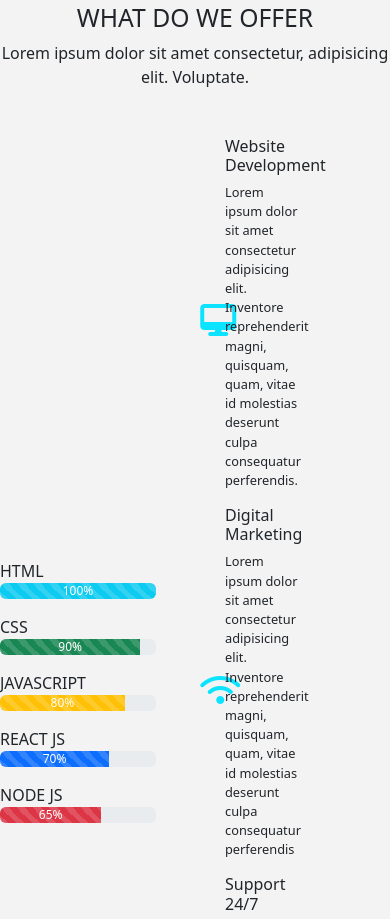
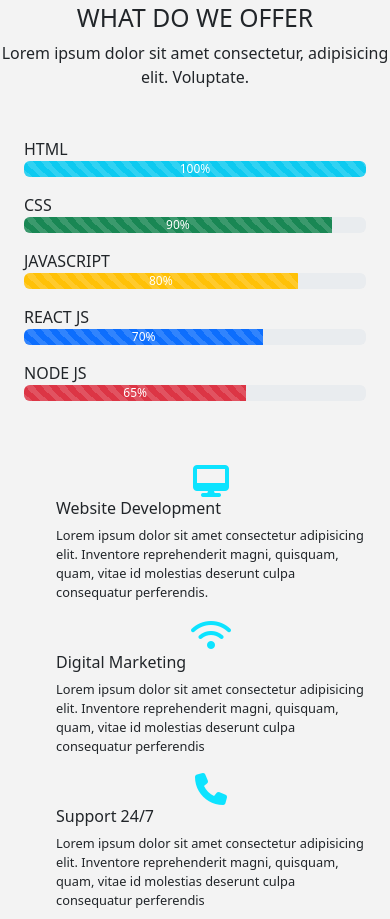
Before and after one commit to Niranjani-Mahavir/Responsive-Site, a plain HTML site: page index.html in a window 390 px wide. Shown: the part 1813-2732 px from the top of the page. Drawn offline with nearby package versions, Linux system fonts and the light colour scheme.

Commit message:
ADD section-3 with responsive

```diff
--- a/index.html
+++ b/index.html
@@ -104,10 +104,9 @@
                 <h2>what do we offer</h2>
                 <p>Lorem ipsum dolor sit amet consectetur, adipisicing elit. Voluptate.</p>
 
-                <div
-                    class="offer-section d-flex flex-row .flex-sm-column .flex-md-row justify-content-md-evenly justify-content-sm-center align-items-center">
+                <div class="row row-cols-sm-1 row-cols-lg-2 container mx-auto">
 
-                    <div class="left-box mb-sm-2">
+                    <div class="col-12 col-lg-6 left-box">
                         <p>html</p>
                         <div class="progress" role="progressbar" aria-label="Animated striped example"
                             aria-valuenow="100" aria-valuemin="0" aria-valuemax="100">
@@ -146,36 +145,36 @@
 
                     </div>
 
-                    <div class="right-box">
+                    <div class="col-12 mt-5 col-lg-6 right-box">
 
                         <ul>
-                            <li class="row">
-                                <div class="col-2">
+                            <li class="row row-cols-md-2">
+                                <div class="col-12 col-md-2">
                                     <a href="#"><i class="fa fa-desktop"></i></a>
                                 </div>
-                                <div class="col-8">
+                                <div class="col-12 col-md-8">
                                     <h3>Website Development</h3>
                                     <p>Lorem ipsum dolor sit amet consectetur adipisicing elit. Inventore reprehenderit
                                         magni, quisquam, quam, vitae id molestias deserunt culpa consequatur
                                         perferendis.</p>
                                 </div>
                             </li>
-                            <li class="row">
-                                <div class="col-2">
+                            <li class="row row-cols-md-2">
+                                <div class="col-12 col-md-2">
                                     <a href="#"><i class="fa fa-wifi"></i></a>
                                 </div>
-                                <div class="col-8">
+                                <div class="col-12 col-md-8">
                                     <h3>Digital Marketing</h3>
                                     <p>Lorem ipsum dolor sit amet consectetur adipisicing elit. Inventore reprehenderit
                                         magni, quisquam, quam, vitae id molestias deserunt culpa consequatur perferendis
                                     </p>
                                 </div>
                             </li>
-                            <li class="row">
-                                <div class="col-2">
+                            <li class="row row-cols-md-2">
+                                <div class="col-12 col-md-2">
                                     <a href="#"><i class="fa fa-phone"></i></a>
                                 </div>
-                                <div class="col-8">
+                                <div class="col-12 col-md-8">
                                     <h3>Support 24/7</h3>
                                     <p>Lorem ipsum dolor sit amet consectetur adipisicing elit. Inventore reprehenderit
                                         magni, quisquam, quam, vitae id molestias deserunt culpa consequatur perferendis
@@ -187,11 +186,7 @@
                     </div>
                 </div>
 
-
-
             </div>
-
-
 
         </secion>
 
@@ -562,7 +557,7 @@
         <section class="footer-content">
 
             <div class="container">
-                <div class="row rows row-cols-sm-1 row-cols-lg-2 row-cols-xl-3">
+                <div class="row row-cols-sm-1 row-cols-lg-2 row-cols-xl-3">
                     <div class="col-12">
 
                         <h5>About technical</h5>
@@ -599,7 +594,8 @@
                 </div>
             </div>
 
-            <p class="text-center copyright">Copyright &copy; 2019 All rights reserved | This template is made for practice.</p>
+            <p class="text-center copyright">Copyright &copy; 2019 All rights reserved | This template is made for
+                practice.</p>
 
         </section>
 
--- a/style.css
+++ b/style.css
@@ -11,6 +11,7 @@ a:hover {
 
 li {
     list-style: none;
+    list-style-position: outside;
 }
 
 
@@ -126,26 +127,24 @@ li {
     text-align: center;
 }
 
-.third-section .left-box p {
-    margin-bottom: 0px;
-    text-transform: uppercase;
-}
-
 .third-section .bg-color>p {
     text-align: center;
     margin-bottom: 3rem;
 }
 
-.left-box {
-    width: 40%;
+.third-section .left-box p {
+    margin-bottom: 0px;
+    text-transform: uppercase;
+    text-align: start;
+}
+
+.third-section .right-box h3, p {
+    text-align: start;
+
 }
 
 .left-box .progress {
     margin-bottom: 1rem;
-}
-
-.right-box {
-    width: 40%;
 }
 
 ul li {
@@ -464,66 +463,9 @@ footer {
         font-size: 1.2rem;
     }
     /******************** second section end *****************/
-    .offer-section {
-        display: flex;
+    ul li {
+        justify-content: start;
     }
-
-    .third-section {
-        width: 100%;
-        height: 100%;
-    }
-
-    .third-section h2 {
-        text-transform: uppercase;
-        text-align: center;
-    }
-
-    .third-section .left-box p {
-        margin-bottom: 0px;
-        text-transform: uppercase;
-    }
-
-    .third-section .bg-color>p {
-        text-align: center;
-        margin-bottom: 3rem;
-    }
-
-    .left-box {
-        width: 40%;
-    }
-
-    .left-box .progress {
-        margin-bottom: 1rem;
-    }
-
-    .right-box {
-        width: 40%;
-    }
-
-    ul li {
-        display: flex;
-        justify-content: center;
-        align-items: center;
-    }
-
-    .right-box i {
-        font-size: 2rem;
-        color: rgb(12, 227, 255);
-    }
-
-    .right-box h3 {
-        font-size: 1rem;
-    }
-
-    .right-box p {
-        font-size: 0.8rem;
-    }
-
-    .third-section .bg-color {
-        background-color: rgb(243, 243, 243);
-        padding: 5rem 0px;
-    }
-
 
     /******************** third section end *****************/
 
@@ -559,60 +501,8 @@ footer {
     }
     /******************** second section end *****************/
 
-    .third-section {
-        width: 100%;
-        height: 100%;
-    }
-
-    .third-section h2 {
-        text-transform: uppercase;
-        text-align: center;
-    }
-
-    .third-section .left-box p {
-        margin-bottom: 0px;
-        text-transform: uppercase;
-    }
-
-    .third-section .bg-color>p {
-        text-align: center;
-        margin-bottom: 3rem;
-    }
-
-    .left-box {
-        width: 40%;
-    }
-
-    .left-box .progress {
-        margin-bottom: 1rem;
-    }
-
-    .right-box {
-        width: 40%;
-    }
-
     ul li {
-        display: flex;
-        justify-content: center;
-        align-items: center;
-    }
-
-    .right-box i {
-        font-size: 2rem;
-        color: rgb(12, 227, 255);
-    }
-
-    .right-box h3 {
-        font-size: 1rem;
-    }
-
-    .right-box p {
-        font-size: 0.8rem;
-    }
-
-    .third-section .bg-color {
-        background-color: rgb(243, 243, 243);
-        padding: 5rem 0px;
+        justify-content: start;
     }
 
     /******************** third section end *****************/
```
